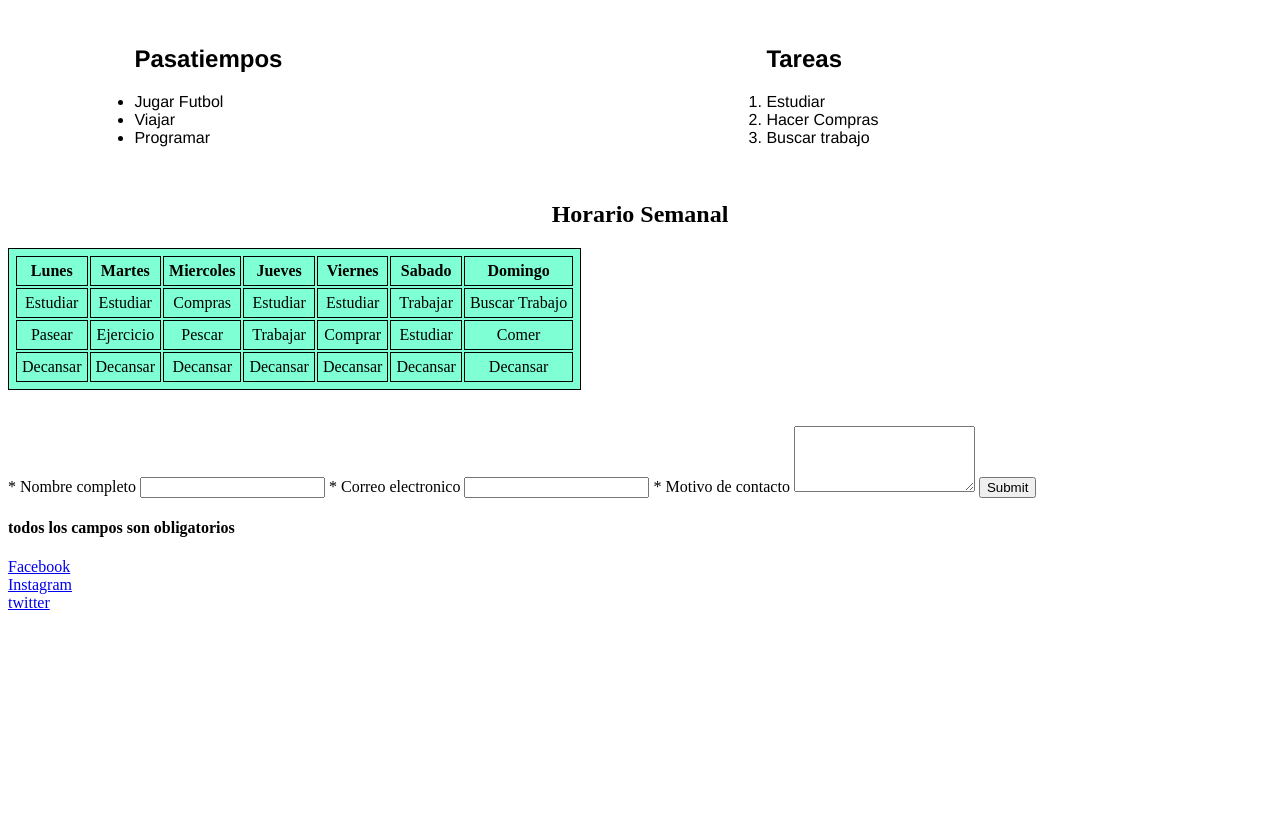
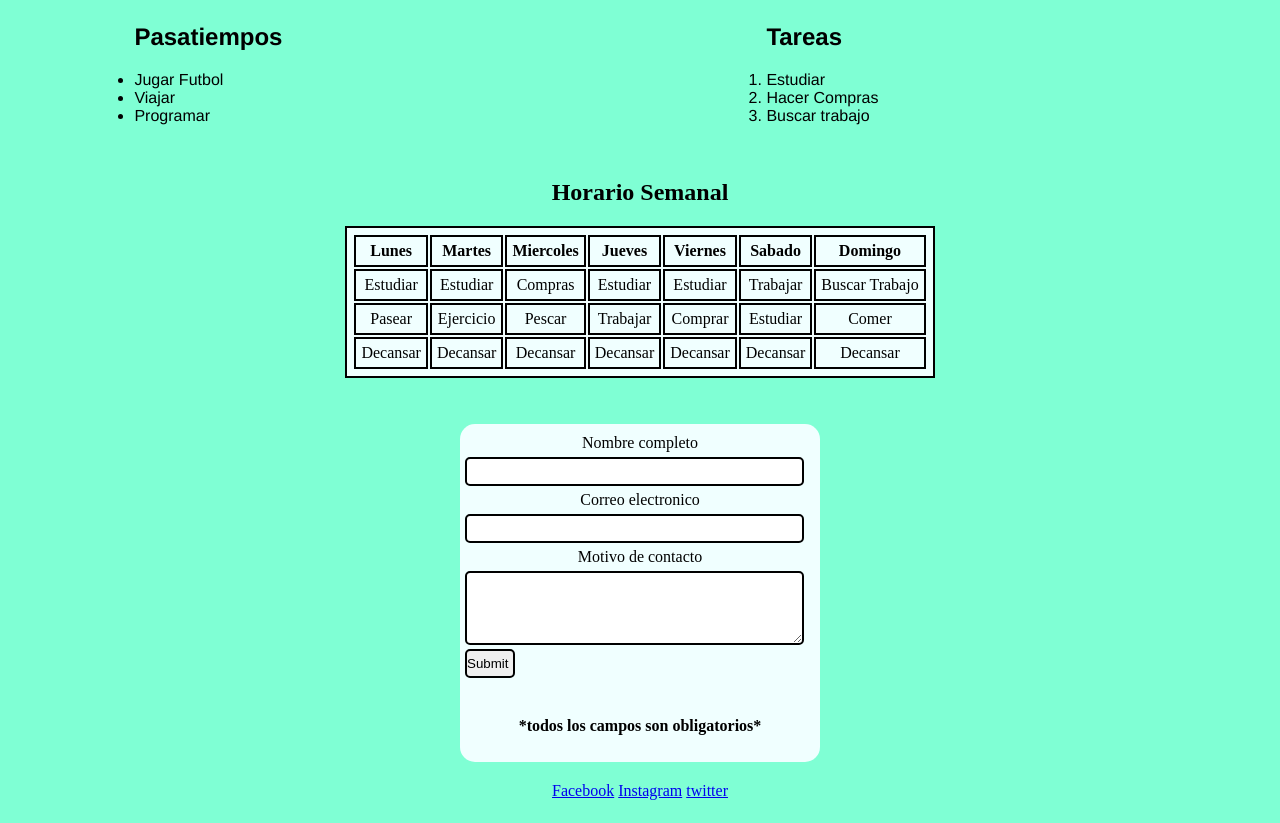
Before and after one commit to Tiosam951/cv, a plain HTML site: page index.html in a window 1280 px wide. Shown: the part 535-1358 px from the top of the page. Before the commit the page ends 1155 px from the top, so only its background shows below. Drawn offline with Linux system fonts and the light colour scheme.

Commit message:
Trabajo finalizado

```diff
--- a/index.html
+++ b/index.html
@@ -36,7 +36,6 @@
             <li>Buscar trabajo</li>
         </ol>
         <div class="clearfix"></div>
-
             <table>
                 <thead>
                     <br>
@@ -86,21 +85,22 @@
     <br>
     <div id="formulario">
         <form>
-            <label>* Nombre completo</label>
+            <label>Nombre completo</label>
             <input type="text" name="nombre" required>
-            <label>* Correo electronico</label>
+            <br>
+            <label>Correo electronico</label>
             <input type="text" name="email" required>
-            <label>* Motivo de contacto</label>
+            <br>
+            <label>Motivo de contacto</label>
             <textarea name="mensaje" id="mensaje" rows="4" required=""></textarea>
             <input type="submit" name="enviar">
             <br>
-            <h4>todos los campos son obligatorios</h4>
+            <h4>*todos los campos son obligatorios*</h4>
         </form>
     </div>
     <footer>
-        <a href="www.facebook.com/josegb0121">Facebook</a> <br>
+        <a href="www.facebook.com/josegb0121">Facebook</a>
         <a href="www.instagram.com/josegb0121">Instagram</a>
-        <br>
         <a href="www.twitter.com/josegb0121">twitter</a>
     </footer>
 
--- a/style.css
+++ b/style.css
@@ -1,3 +1,7 @@
+body{
+    background-color: aquamarine;
+}
+
 #encabezado{
     font-family: 'Franklin Gothic Medium', 'Arial Narrow', Arial, sans-serif;
     text-align: center;
@@ -6,16 +10,16 @@
 
 #intro{
     font-family: 'Lucida Sans', 'Lucida Sans Regular', 'Lucida Grande', 'Lucida Sans Unicode', Geneva, Verdana, sans-serif;
-    text-align: justify ;
-    float: left;
+    text-align: justify;
     height: auto;
     padding: 5px;
 }
 
 img{
-    width: 170px;
-    align-items: center;
-    padding-left: 235px;
+    width: 150px;
+    padding-left: 5px;
+    display: flex;
+    margin: 5px auto;
 }
 
 ol, ul{
@@ -29,13 +33,63 @@ ol, ul{
     clear: both;
 }
 
-#semana{
+#semana, h4{
     text-align: center;
 }
 
 table, th, td, tr{
-    border: 1px solid  black;
+    border: 2px solid black;
     padding: 5px;
     text-align: center;
-    background-color: aquamarine;
+    display: ruby-base-container center;
+    margin: 5px auto;
+    background-color: azure;
+
 }
+
+form{
+    background-color: azure;
+    width: 350px;
+    height: auto;
+    border-radius: 15px;
+    padding: 5px;
+    margin: 5px auto;
+    box-shadow: 0, 0, 20px black;
+}
+label{
+    display: block;
+    padding: 5px;
+    margin: 15px, 0, 0;
+    text-align: center;
+}
+textarea, [type=text]{
+    border-radius: 5px;
+    border: 2px solid   black;
+    padding: 5px;
+    width: 300px;
+}
+
+input[type=submit]:hover{
+    color: red;
+}
+textarea, [type=text]{
+    border-radius: 5px;
+    border: 2px solid   black;
+    padding: 5px;
+    width: calc(330px - 5px);
+}
+input[type=submit]{
+    border-radius: 5px;
+    border: 2px solid   black;
+    padding: 5px;
+    padding-left: 0%;
+    width: auto;
+    display: flex;
+}
+
+footer{
+    padding: 15px;
+    margin-left: 5px auto;
+    display: ruby-text-container;
+    text-align: center;
+}
```
Lines whose indentation alone changed are shown as unchanged.
